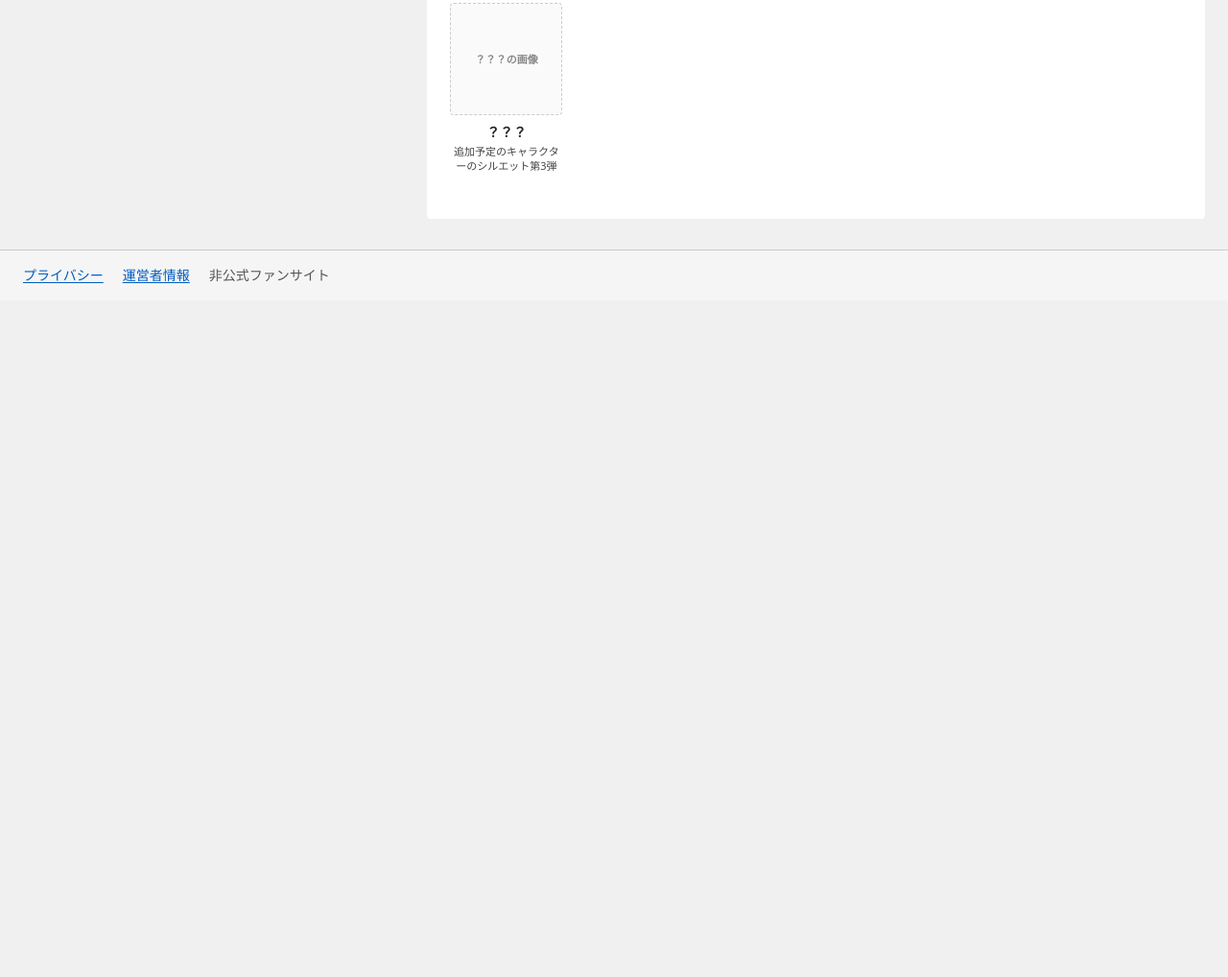
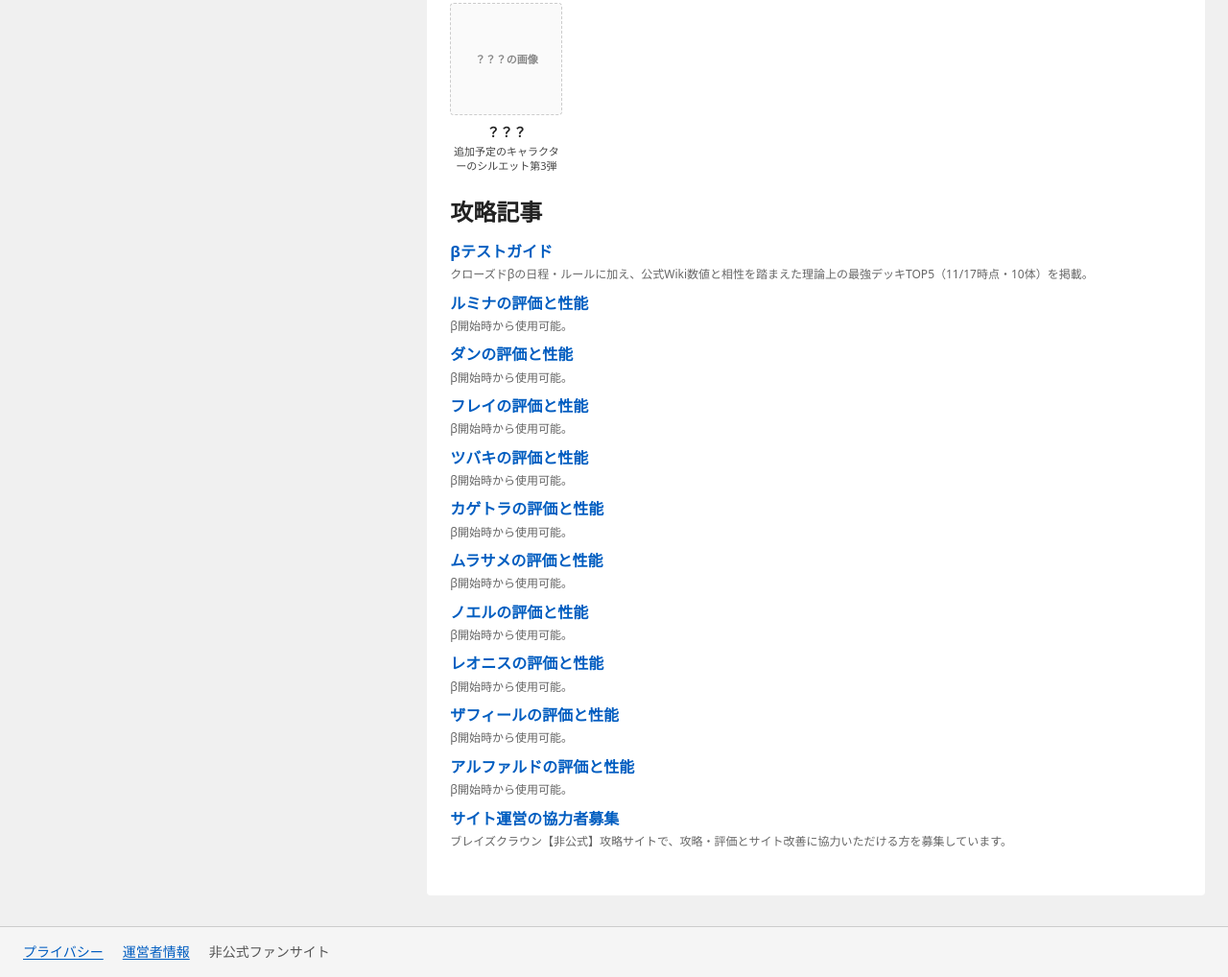
Before and after one commit to nakaokazuki/blaze-crown, an Astro site: page / in a window 1280 px wide. Shown: the part 1487-2505 px from the top of the page at 96% size. Before the commit the page ends 1800 px from the top, so only its background shows below. Built offline with nearby package versions, Linux system fonts and the light colour scheme; Astro itself is replaced by a stand-in of ours.

Commit message:
フロント実装を更新

```diff
--- a/src/components/hub/GameHubView.astro
+++ b/src/components/hub/GameHubView.astro
@@ -80,5 +80,29 @@ const gameInfoParagraphs = (meta.gameInfo ?? '')
       <h2 class="section-title">キャラ一覧</h2>
       <CharacterGrid characters={characters} game={game} variant="compact" />
     </section>
+
+    <section id="section-guides" class="wiki-stack-block wiki-hub-section">
+      <h2 class="section-title">攻略記事</h2>
+      {
+        guideItems.length === 0 ? (
+          <p class="text-sm text-[#666]">記事を準備中です。</p>
+        ) : (
+          <ul class="mt-2 list-none space-y-2 p-0">
+            {
+              guideItems.map((item) => (
+                <li>
+                  <a href={item.href} class="font-bold text-[var(--g8-link)] no-underline hover:underline">
+                    {item.title}
+                  </a>
+                  {item.description && (
+                    <p class="mt-0.5 text-xs leading-snug text-[#666]">{item.description}</p>
+                  )}
+                </li>
+              ))
+            }
+          </ul>
+        )
+      }
+    </section>
   </div>
 </WikiLayout>
--- a/src/lib/paths.ts
+++ b/src/lib/paths.ts
@@ -17,8 +17,9 @@ export function newsHubPath(game: string): string {
   return `${gameHubPath(game)}#section-news`;
 }
 
+/** パンくず「攻略記事」用（TOP の攻略記事セクションへ） */
 export function guidesIndexPath(game: string): string {
-  return `/games/${game}/guides/`;
+  return `${gameHubPath(game)}#section-guides`;
 }
 
 export function guidePath(game: string, slug: string): string {
--- a/src/pages/games/[game]/guides/index.astro
+++ b/src/pages/games/[game]/guides/index.astro
@@ -6,5 +6,5 @@ export async function getStaticPaths() {
 }
 
 const { game } = Astro.params;
-return Astro.redirect(gameHubPath(game!));
+return Astro.redirect(`${gameHubPath(game!)}#section-guides`);
 ---
```
Also changed, not shown: 1 other file.
